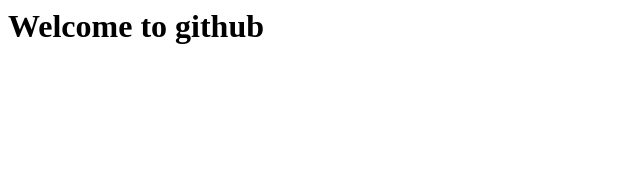
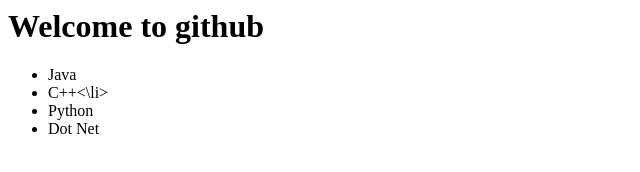
Before and after one commit to pushman96/myrep, a plain HTML site: page index.html in a window 1280 px wide. Shown: the whole page, without its empty margins (0-640 px from the left). Drawn offline with Linux system fonts and the light colour scheme.

Commit message:
modified html

```diff
--- a/index.html
+++ b/index.html
@@ -4,5 +4,11 @@
  </head>
  <body>
   <h1>Welcome to github</h1>
+ <ul>
+    <li>Java</li>
+    <li>C++<\li>
+    <li>Python</li>
+    <li>Dot Net</li>
+ <ul>
  </body>
 </html>
```
